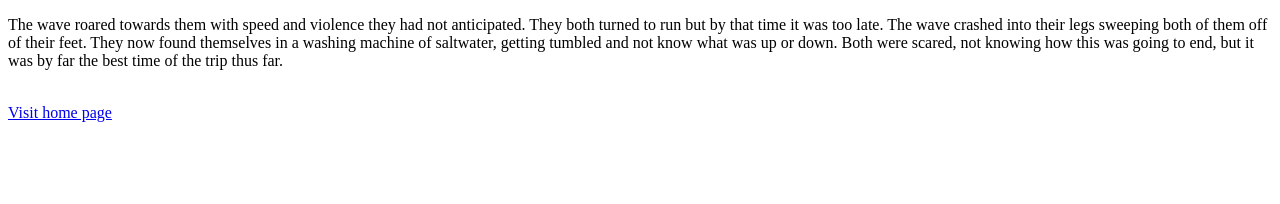
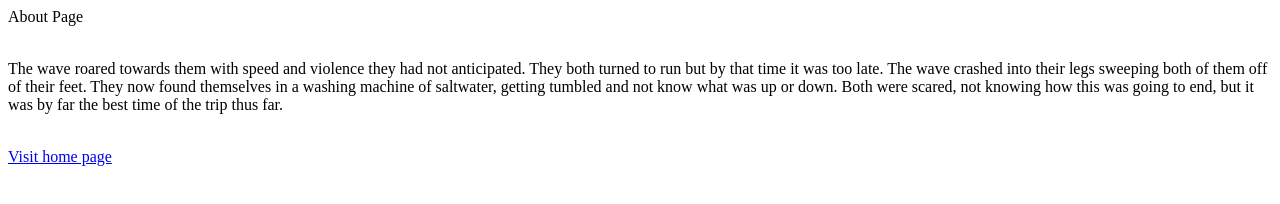
Before and after one commit to EthanKalika424/Intro-to-Web-Languages-Exercises, a plain HTML site: page exercise5/about.html in a window 1280 px wide. Drawn offline with Linux system fonts and the light colour scheme.

Commit message:
Update about.html

```diff
--- a/exercise5/about.html
+++ b/exercise5/about.html
@@ -6,6 +6,10 @@
             About Page
         </title>
     <body>
+        <header>
+            About Page
+        </header>
+        <br>
         <p>
         The wave roared towards them with speed and violence they had not anticipated. They both turned to run but by that time it was too late. The wave crashed into their legs sweeping both of them off of their feet. They now found themselves in a washing machine of saltwater, getting tumbled and not know what was up or down. Both were scared, not knowing how this was going to end, but it was by far the best time of the trip thus far.
         </p>
```
